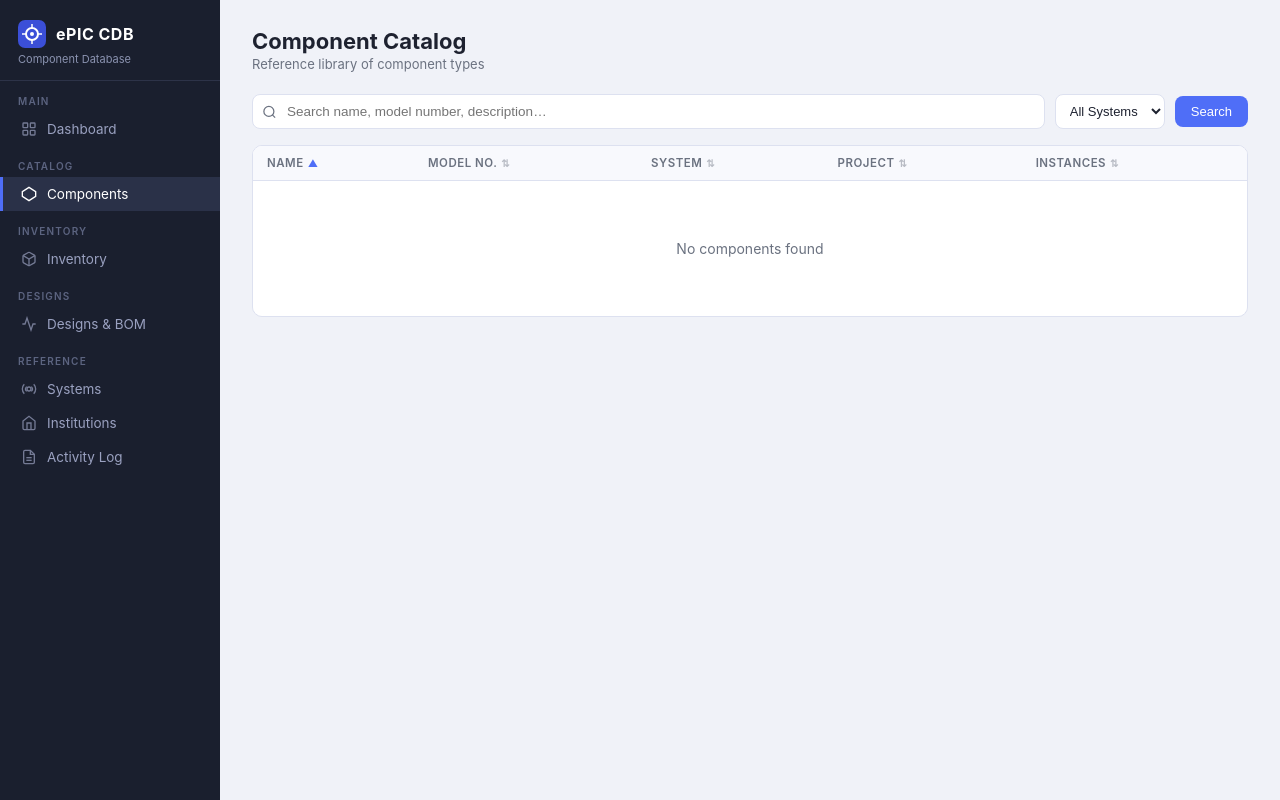
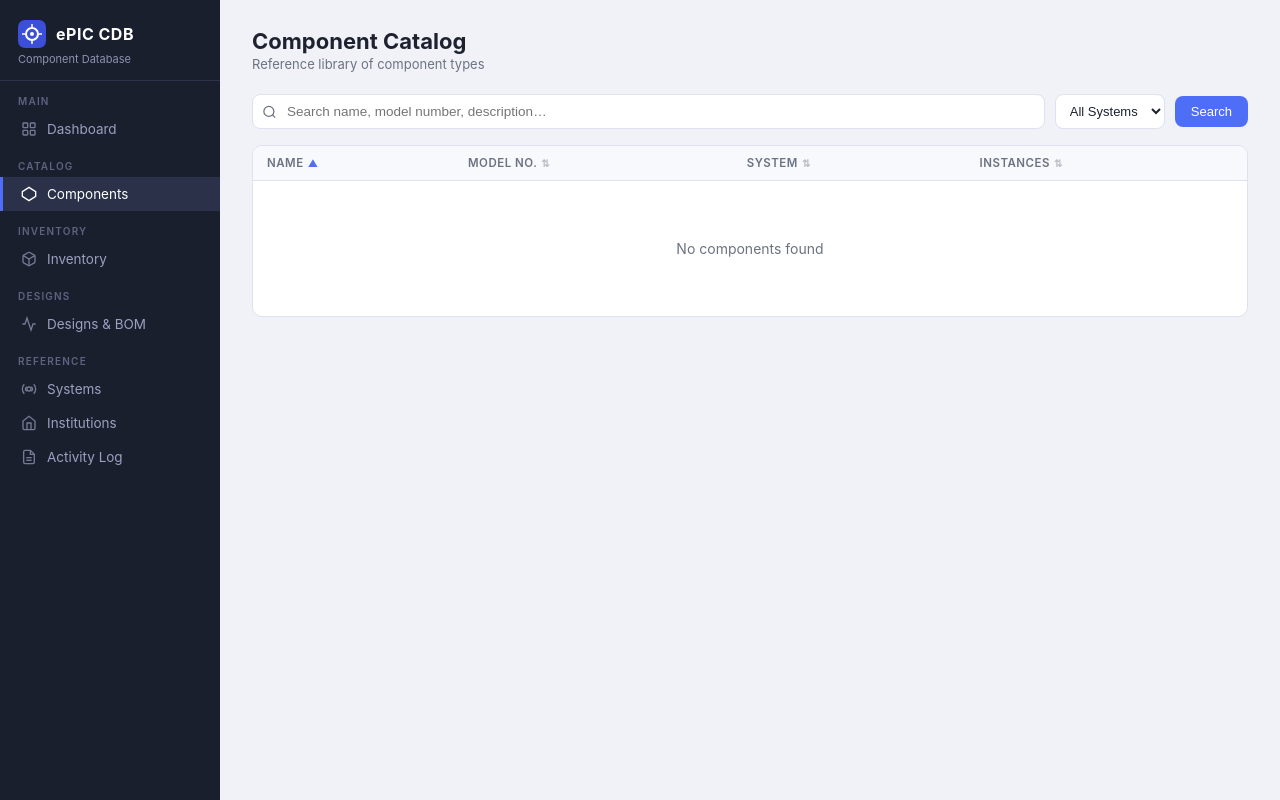
Before and after one commit to buddhasystem/epiCDB, a Django app: page /components/ in a window 1280 px wide. Run offline with Django 5.2, Linux system fonts and the light colour scheme; data that the repository does not hold is empty; parts of the project's set-up code (start-up, migrations or seed data) failed here and were passed over.

Commit message:
Removed an unnecessary column from the components table.

```diff
--- a/cdb/templates/cdb/components.html
+++ b/cdb/templates/cdb/components.html
@@ -67,16 +67,7 @@
           </a>
         </th>
         {% endwith %}
-        {% with col="project" label="Project" %}
-        <th class="th-sort">
-          <a href="?{{ cqs }}&sort={{ col }}&dir={% if csort == col and cdir == 'asc' %}desc{% else %}asc{% endif %}">
-            {{ label }}
-            <span class="sort-icon {% if csort == col %}active{% endif %}">
-              {% if csort == col %}{% if cdir == 'asc' %}▲{% else %}▼{% endif %}{% else %}⇅{% endif %}
-            </span>
-          </a>
-        </th>
-        {% endwith %}
+
         {% with col="count" label="Instances" %}
         <th class="th-sort">
           <a href="?{{ cqs }}&sort={{ col }}&dir={% if csort == col and cdir == 'asc' %}desc{% else %}asc{% endif %}">
@@ -98,7 +89,6 @@
         </td>
         <td><span class="qr-code">{{ comp.model_number|default:"—" }}</span></td>
         <td>{% if comp.technical_system %}<span class="tag">{{ comp.technical_system }}</span>{% else %}—{% endif %}</td>
-        <td><span class="tag purple">{{ comp.project|default:"—" }}</span></td>
         <td>{{ comp.instance_count }}</td>
       </tr>
       {% empty %}
```
